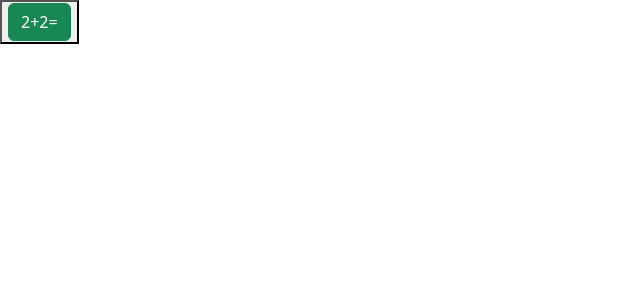
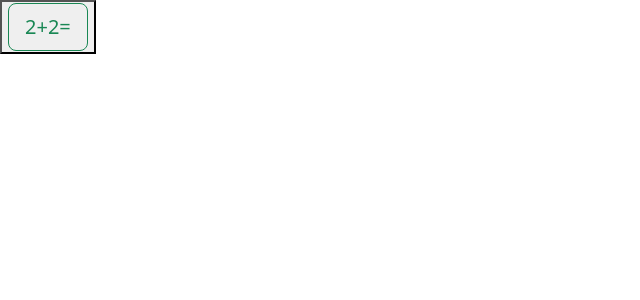
Before and after one commit to 8idAbi8/React_18_Course, a React (Vite) app: page / in a window 1280 px wide. Shown: the top 300 px of the page, without its empty margins (0-640 px from the left). Built offline with nearby package versions, Linux system fonts and the light colour scheme; the HTML template or start-up script is replaced by a standard one.

Commit message:
button with text and dynamic color created through function passing

```diff
--- a/src/App.tsx
+++ b/src/App.tsx
@@ -1,9 +1,15 @@
 import MyButtonComponent from "./components/MyButtonComponent ";
 
 function App() {
+  // handle event function
+  const handleClick = (buttonText: string, setbuttonText: any) => {
+    if (buttonText === "2+2=") setbuttonText("3+1=");
+    else setbuttonText("2+2=");
+  };
+
   return (
     <button>
-      <MyButtonComponent />
+      <MyButtonComponent onSelectButton={handleClick} />
     </button>
   );
 }
--- a/src/components/MyButtonComponent .tsx
+++ b/src/components/MyButtonComponent .tsx
@@ -1,18 +1,27 @@
 import { useState } from "react";
 
-const MyButtonComponent = () => {
+interface Props {
+  //function
+  onSelectButton: (buttonText: string, setbuttonText: any) => void;
+}
+
+const MyButtonComponent = ({ onSelectButton }: Props) => {
   // state hook
   const [buttonText, setbuttonText] = useState("2+2=");
 
-  // handle event function
-  const handleClick = () => {
-    if (buttonText === "2+2=") setbuttonText("3+1=");
-    else setbuttonText("2+2=");
-  };
-
   return (
     <>
-      <button type="button" className="btn btn-success" onClick={handleClick}>
+      <button
+        type="button"
+        className={
+          buttonText === "2+2="
+            ? "btn btn-outline-success btn-lg"
+            : "btn btn-outline-primary btn-lg"
+        }
+        onClick={() => {
+          onSelectButton(buttonText, setbuttonText);
+        }}
+      >
         {buttonText}
       </button>
     </>
```
